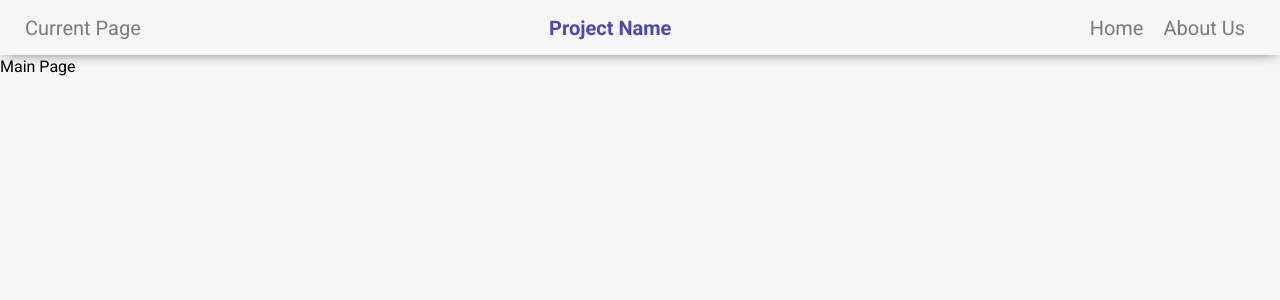
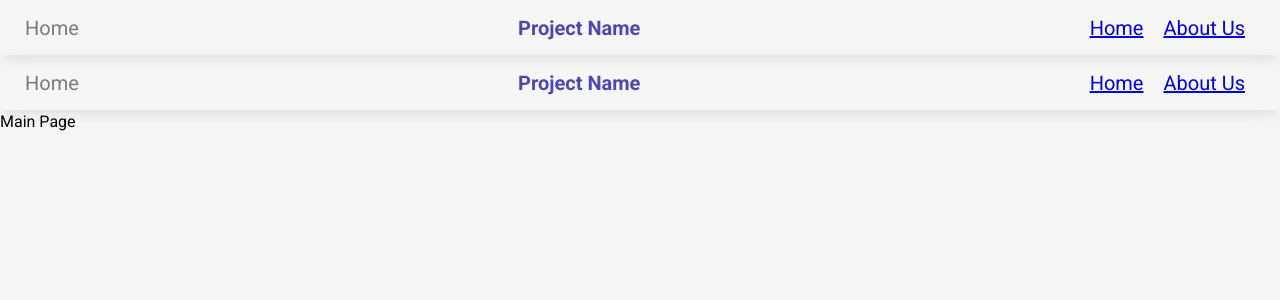
Before and after one commit to acebackwards/rs-react-23, a React (Vite) app: page / in a window 1280 px wide. Shown: the top 300 px of the page. Built offline with nearby package versions, Linux system fonts and the light colour scheme.

Commit message:
refactor: move header to app component

```diff
--- a/src/app/index.tsx
+++ b/src/app/index.tsx
@@ -2,12 +2,15 @@ import React from 'react';
 import { BrowserRouter, Routes, Route } from 'react-router-dom';
 import { MAIN_PAGE_ROUTE, ABOUT_PAGE_ROUTE } from './consts/routes';
 import { MainPage, AboutPage, ErrorPage } from '../pages';
+import { Header } from '../widgets';
+
 import './index.css';
 
 export class App extends React.Component {
   render() {
     return (
       <BrowserRouter>
+        <Header />
         <Routes>
           <Route path={MAIN_PAGE_ROUTE} element={<MainPage />} />
           <Route path={ABOUT_PAGE_ROUTE} element={<AboutPage />} />
--- a/src/widgets/Header/index.tsx
+++ b/src/widgets/Header/index.tsx
@@ -1,16 +1,32 @@
 import React, { Component } from 'react';
-import { NavLink } from '../../shared/ui';
+import { NavLink } from 'react-router-dom';
 import s from './style.module.css';
 
 export class Header extends Component {
+  state = {
+    currentLocation: 'Home',
+  };
+
+  current() {
+    const currentUrl = window.location.href;
+    return currentUrl.endsWith('/') ? 'Home' : currentUrl.endsWith('/about') ? 'About Us' : 'Error';
+  }
+
   render() {
     return (
       <nav className={s.nav}>
-        <div className={s.current}>Current Page</div>
+        <div className={s.current}>{this.current()}</div>
         <div className={s.project}>Project Name</div>
         <div>
-          <NavLink title="Home" link="/" />
-          <NavLink title="About Us" link="/about" />
+          <NavLink to={'/'} onClick={() => this.setState({ currentLocation: 'Home' })}>
+            Home
+          </NavLink>
+          <NavLink to={'/about'} onClick={() => this.setState({ currentLocation: 'About Us' })}>
+            About Us
+          </NavLink>
+          {/* <NavLink to={'/error'} onClick={() => this.setState({ currentLocation: 'Error' })}>
+            Error
+          </NavLink> */}
         </div>
       </nav>
     );
--- a/src/widgets/Header/style.module.css
+++ b/src/widgets/Header/style.module.css
@@ -2,7 +2,7 @@ nav {
     display: flex;
     width: 100%;
     height: 55px;
-    box-shadow: 0 0 15px -5px black;
+    box-shadow: 0 5px 15px -3px var(--light-gray);
     justify-content: space-between;
     align-items: center;
     padding: 0 25px;
@@ -19,4 +19,5 @@ nav a {
 .project {
     color: var(--light-piccolo);
     font-weight: bold;
+    text-align: center;
 }
```
